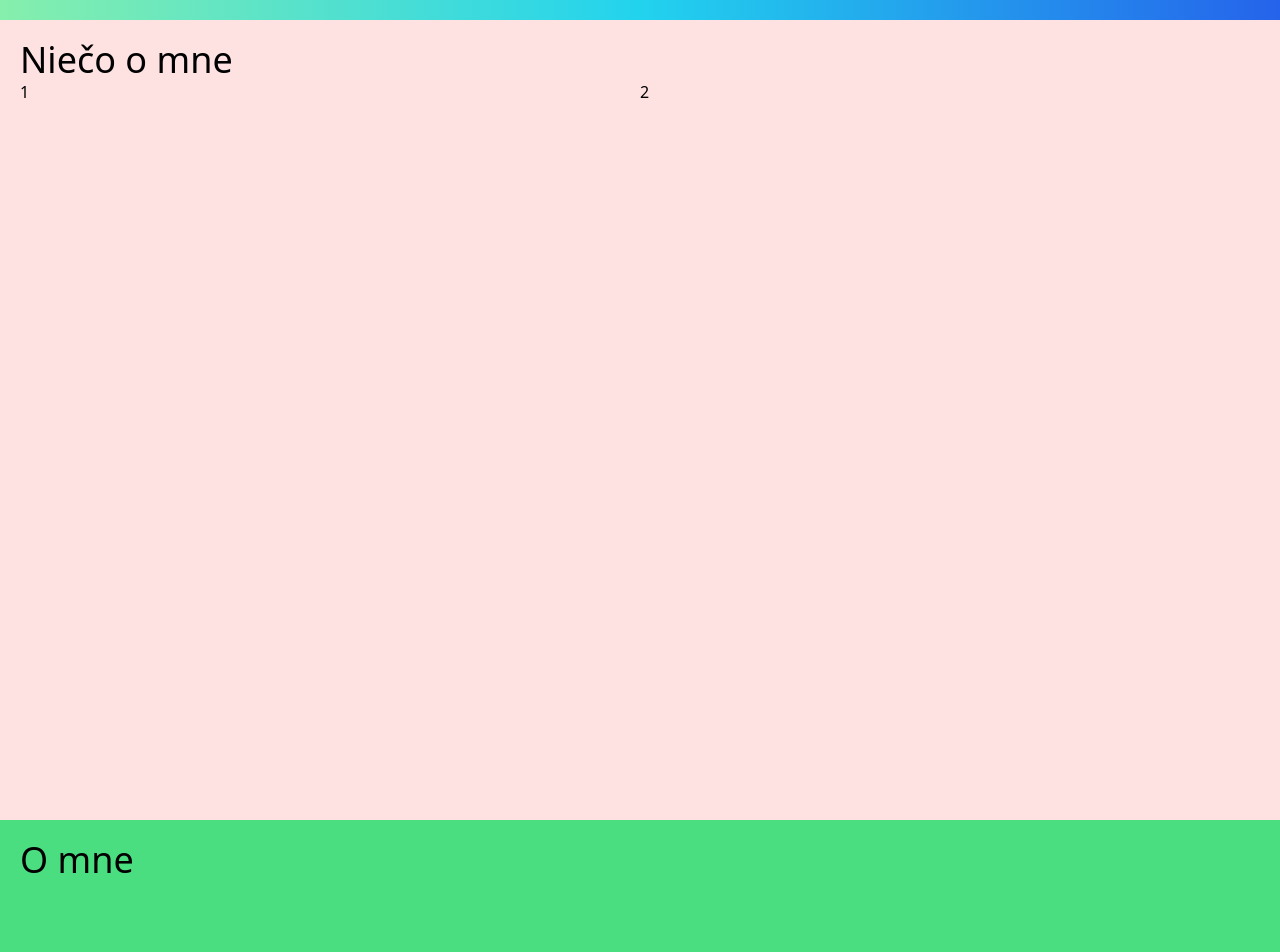
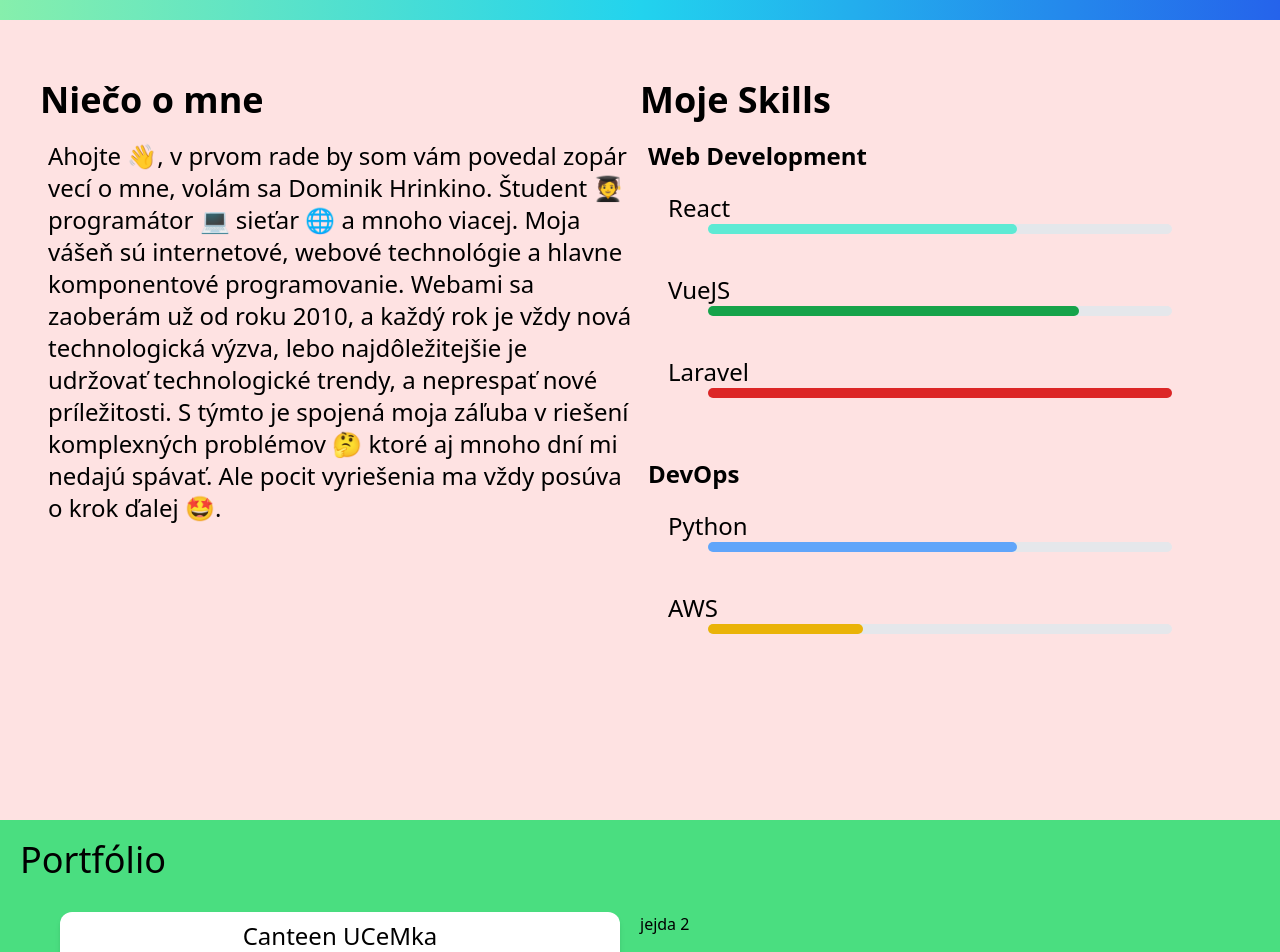
Before and after one commit to dhrinkino/hrinkino.com, a React (Vite) app: page / in a window 1280 px wide. Shown: the part 780-1732 px from the top of the page. Built offline with nearby package versions, Linux system fonts and the light colour scheme.

Commit message:
added about me

```diff
--- a/src/App.jsx
+++ b/src/App.jsx
@@ -18,17 +18,79 @@ class App extends Component {
             <div>
               <p className="text-xl text-white drop-shadow">FullStack Developer, DevOps,  SysAdmin</p>
             </div>
-
+            <div className="py-4">
+              <a href="#about" className="text-6xl text-white drop-shadow-xl">
+                <i className="fa fa-angle-down" aria-hidden="true"></i>
+              </a>
+            </div>
           </div>
       </div>
-      <div className="min-h-screen bg-red-100">
-        <div className="py-5 px-5">
+      <div id="about" className="min-h-screen bg-red-100">
+        <div className="md:py-10 md:px-10 py-10">
           <div>
-
-            <p className="text-4xl">Niečo o mne</p>
             <div className="grid md:grid-cols-2">
-              <div>1</div>
-              <div>2</div>
+              <div className="md:py-5">
+                <div className="flex justify-center md:justify-start">
+                  <p className="text-4xl font-bold">Niečo o mne</p>
+                </div>
+                <p className="px-2 py-5 md:text-2xl text-md">
+                  Ahojte 👋, v prvom rade by som vám povedal zopár vecí o mne, volám sa Dominik Hrinkino. Študent 🧑‍🎓 programátor 💻 sieťar 🌐 a mnoho viacej.
+                  Moja vášeň sú internetové, webové technológie a hlavne komponentové programovanie.
+                  Webami sa zaoberám už od roku 2010, a každý rok je vždy nová technologická výzva, lebo najdôležitejšie je udržovať technologické trendy, a neprespať nové príležitosti.
+                  S týmto je spojená moja záľuba v riešení komplexných problémov 🤔 ktoré aj mnoho dní mi nedajú spávať. Ale pocit vyriešenia ma vždy posúva o krok ďalej 🤩.
+                </p>
+              </div>
+              <div className="md:py-5">
+                <div className="flex justify-center md:justify-start">
+                  <p className="text-4xl font-bold">Moje Skills</p>
+                </div>
+                <div className="px-2 py-5 md:text-2xl text-xl">
+                  <p className="font-bold">Web Development</p>
+                  <div className="px-5 py-5">
+                    <p>React</p>
+                    <div className="pr-10 pl-10">
+                        <div className="w-full bg-gray-200 rounded-full h-2.5 dark:bg-gray-700">
+                          <div className="bg-teal-300 h-2.5 rounded-full w-2/3" ></div>
+                        </div>
+                    </div>
+                  </div>
+                  <div className="px-5 py-5">
+                    <p>VueJS</p>
+                    <div className="pr-10 pl-10">
+                        <div className="w-full bg-gray-200 rounded-full h-2.5 dark:bg-gray-700">
+                          <div className="bg-green-600 h-2.5 rounded-full w-4/5" ></div>
+                        </div>
+                    </div>
+                  </div>
+                  <div className="px-5 py-5">
+                    <p>Laravel</p>
+                    <div className="pr-10 pl-10">
+                        <div className="w-full bg-gray-200 rounded-full h-2.5 dark:bg-gray-700">
+                          <div className="bg-red-600 h-2.5 rounded-full w-full" ></div>
+                        </div>
+                    </div>
+                  </div>
+                </div>
+                <div className="px-2 py-5 md:text-2xl text-xl">
+                  <p className="font-bold">DevOps</p>
+                  <div className="px-5 py-5">
+                    <p>Python</p>
+                    <div className="pr-10 pl-10">
+                        <div className="w-full bg-gray-200 rounded-full h-2.5 dark:bg-gray-700">
+                          <div className="bg-blue-400 h-2.5 rounded-full w-2/3" ></div>
+                        </div>
+                    </div>
+                  </div>
+                  <div className="px-5 py-5">
+                    <p>AWS</p>
+                    <div className="pr-10 pl-10">
+                        <div className="w-full bg-gray-200 rounded-full h-2.5 dark:bg-gray-700">
+                          <div className="bg-yellow-500 h-2.5 rounded-full w-1/3" ></div>
+                        </div>
+                    </div>
+                  </div>
+                </div>
+              </div>
             </div>
 
           </div>
@@ -36,7 +98,18 @@ class App extends Component {
       </div>
       <div className="min-h-screen bg-green-400">
         <div className="py-5 px-5">
-          <p className="text-4xl">O mne</p>
+          <p className="text-4xl">Portfólio</p>
+        </div>
+        <div className="px-10 py-3">
+          <div className="grid md:grid-cols-2 ">
+            <div className="md:pl-5 md:pr-5 min-h-screen">
+              <div className="bg-white h-40 w-full rounded-xl p-2 shadow-md border-b-4 border-gray-100">
+                  <h1 className="text-2xl flex justify-center">Canteen UCeMka</h1>
+                  <p></p>
+              </div>
+            </div>
+            <div>jejda 2</div>
+          </div>
         </div>
       </div>
     </div>
```
